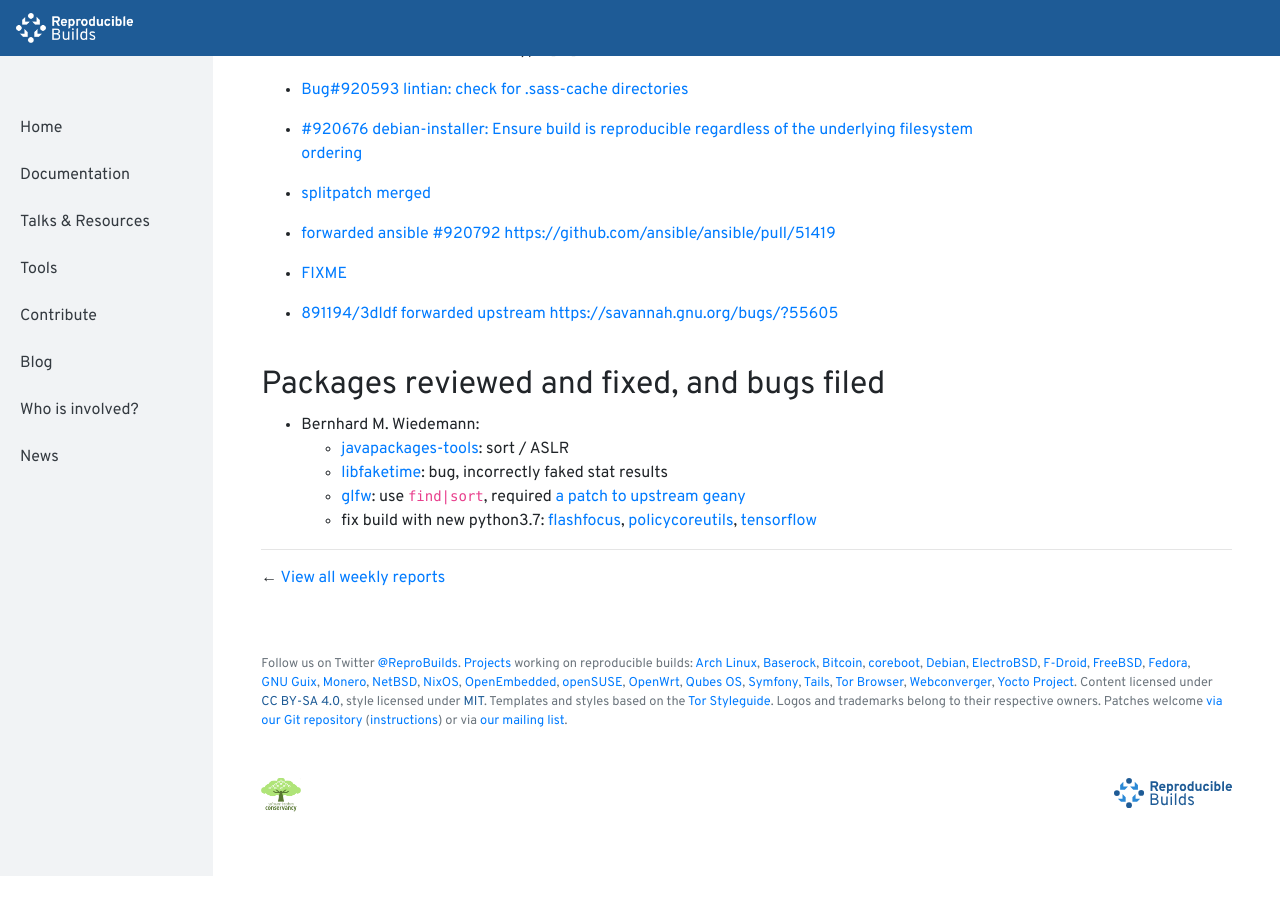
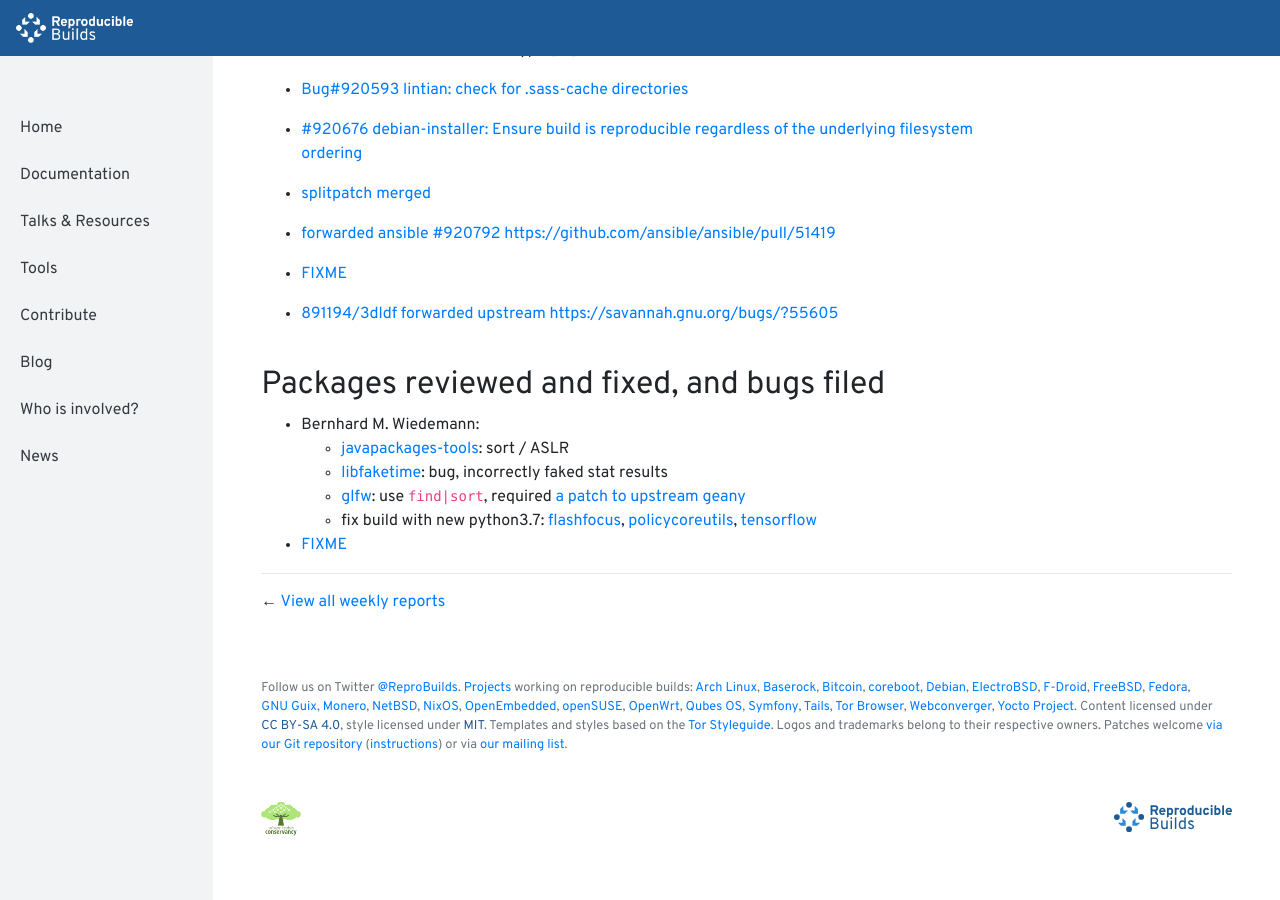
Before and after one commit to prototypefund/reproducible-website, a Jekyll site: the page built from _blog/posts/197.md, in a window 1280 px wide and 900 px high, scrolled down 333 px. Built offline with Jekyll 4.4.1, drawn with Linux system fonts in a browser that asks for light colours; before the commit the page ends 1209 px from its top, so only the background shows below that.

Commit message:
197 += https://www.eventbrite.com/e/specktech-31-open-security-tickets-53503912643

```diff
--- a/_blog/posts/197.md
+++ b/_blog/posts/197.md
@@ -26,3 +26,5 @@
     * [libfaketime](https://github.com/wolfcw/libfaketime/issues/183): bug, incorrectly faked stat results
     * [glfw](https://build.opensuse.org/request/show/670533): use `find|sort`, required [a patch to upstream geany](https://github.com/geany/geany/pull/1991)
     * fix build with new python3.7: [flashfocus](https://build.opensuse.org/request/show/670190), [policycoreutils](https://build.opensuse.org/request/show/670302), [tensorflow](https://build.opensuse.org/request/show/670481)
+
+* [FIXME](https://www.eventbrite.com/e/specktech-31-open-security-tickets-53503912643)
```
